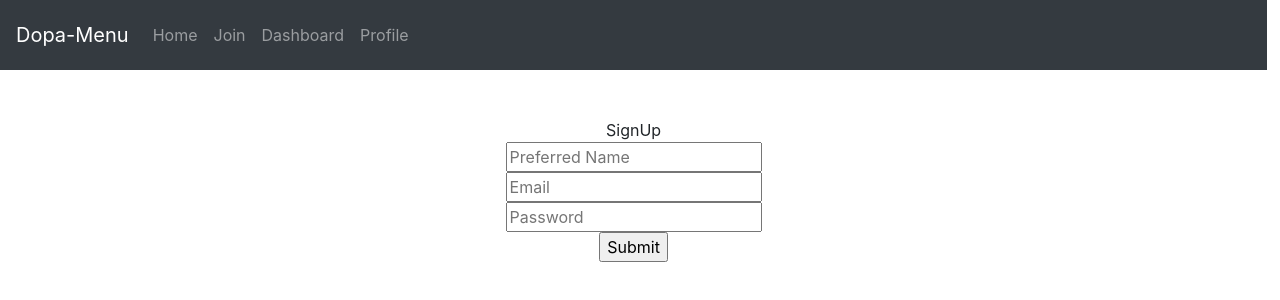
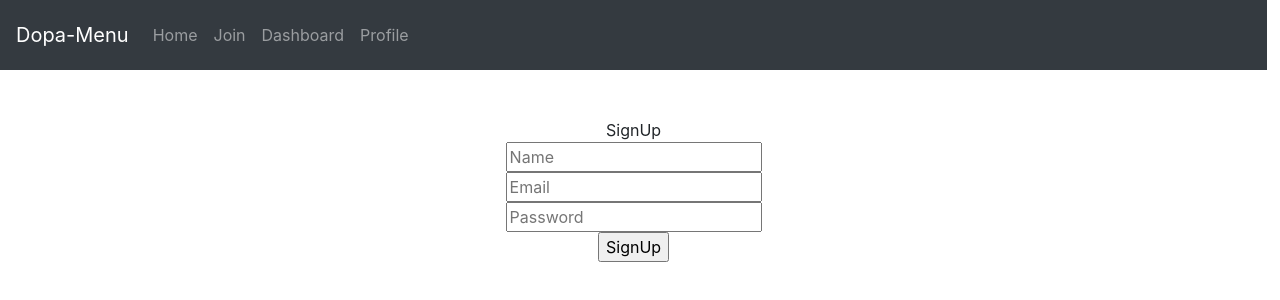
Before and after one commit to MarieHughes93/dopa-menu, a React (Create React App) app in the folder dm-frontend/: page /signup in a window 1280 px wide. Shown: the top 300 px of the page. Built offline with nearby package versions, Linux system fonts and the light colour scheme.

Commit message:
corrected form

```diff
--- a/dm-frontend/src/v1/components/signUpForm.js
+++ b/dm-frontend/src/v1/components/signUpForm.js
@@ -3,21 +3,22 @@ import {connect} from 'react-redux'
 import {actions} from '../actions/_index'
 
 class SignUpForm extends Component {
-
     constructor(props){
         super(props)
         this.state = {
             name: '',
             email: '',
-            password: ''
+            password_digest: ''
         }
-        this.handleChange = this.onChange.bind(this)
-        this.handleSubmit = this.onSubmit.bind(this)
+        this.handleOnChange = this.handleOnChange.bind(this)
+        this.onSubmit = this.onSubmit.bind(this)
     }
 
-    onChange = (e) => {
+    handleOnChange = (e) => {
         e.persist()
-        this.setState({[e.target.name]: e.target.value})
+        this.setState(() => ({
+            [e.target.name]: e.target.value
+        }))
     }
     onSubmit = (e) => {
         e.preventDefault()
@@ -25,7 +26,7 @@ class SignUpForm extends Component {
         this.setState({
             name: "",
             email: "",
-            password: ""
+            password_digest: ""
         })
     }
 
@@ -34,32 +35,43 @@ class SignUpForm extends Component {
             <div>
                 <form onSubmit={this.onSubmit}>
                     <input
-                    type="text" name="name"
-                    value={this.state.name} onChange={this.handleChange}
-                    placeholder="Preferred Name"
+                        type="text"
+                        name="name"
+                        value={this.state.name}
+                        onChange={this.handleOnChange}
+                        placeholder="Name"
                     />
                     <br/>
                     <input
-                    type="text" name="email"
-                    value={this.state.email} onChange={this.handleChange}
+                        type="text"
+                        name="email"
+                        value={this.state.email}
+                        onChange={this.handleOnChange}
                         placeholder="Email"
                     />
                     <br/>
                     <input
-                    type="password" name="password"
-                    value={this.state.password} onChange={this.handleChange}
+                        type="password"
+                        name="password_digest"
+                        value={this.state.password_digest}
+                        onChange={this.handleOnChange}
                         placeholder="Password"
                     />
                     <br/>
-                   <input type="submit" value="Submit"/>
+                    <input
+                        type="submit"
+                        value="SignUp"
+                    />
                 </form>
             </div>
         )
     }
 }
+
 const mapDispatchToProps = (dispatch) => {
     return {
-        register: (userInfo) => dispatch(actions.user.signUp(userInfo))
+        register: (userInfo) => dispatch(actions.user.register(userInfo))
     }
 }
+
 export default connect(null, mapDispatchToProps)(SignUpForm)
```
Lines whose indentation alone changed are shown as unchanged.
